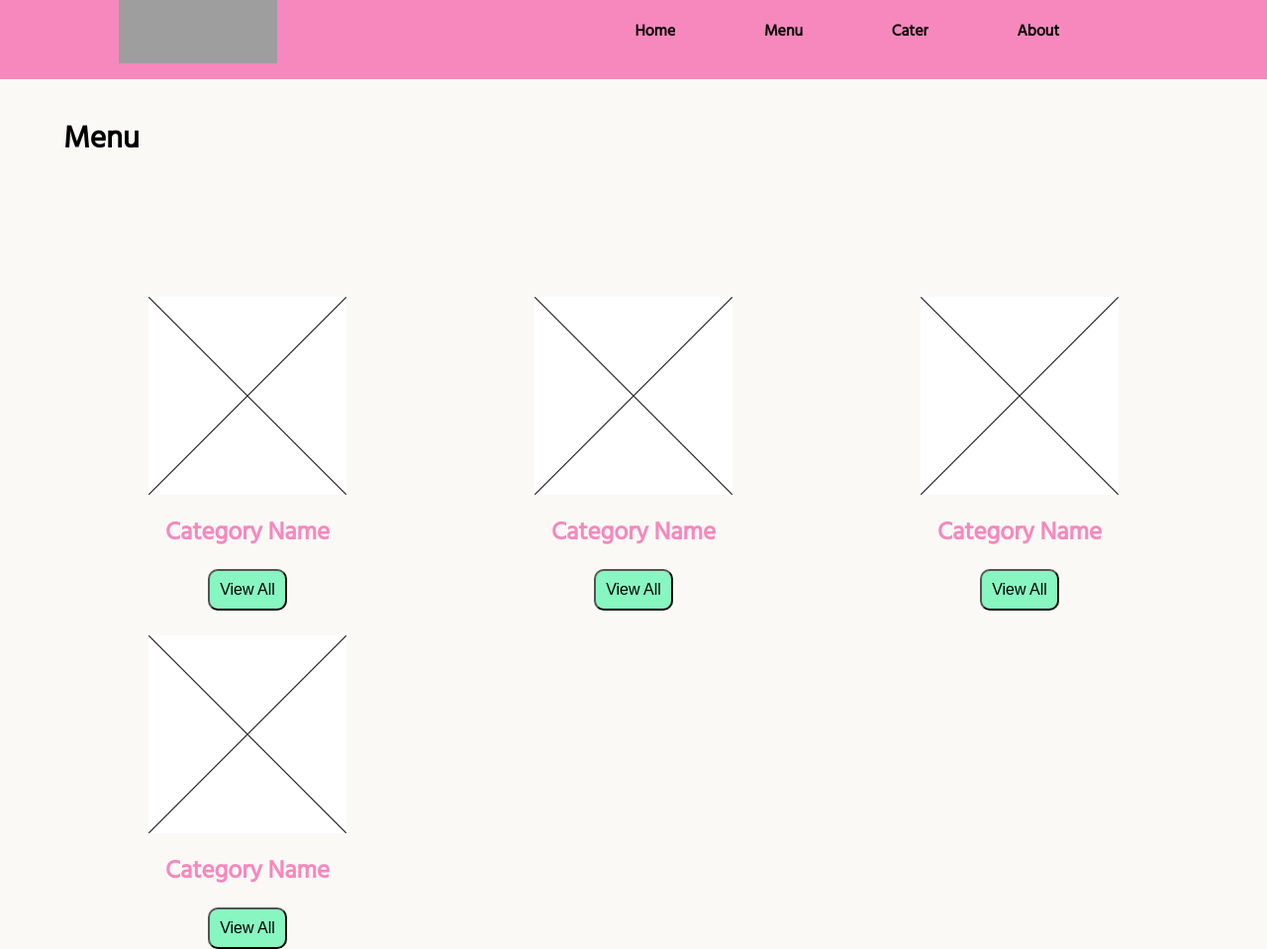
After one commit to berenypanda/Donut-Palace, a PHP site: page /pages/categories.html in a window 1280 px wide. The commit adds this page. Shown: the whole page at 99% size. Run offline with PHP 8.4, Linux system fonts and the light colour scheme; grey boxes are pictures that could not be loaded.

Commit message:
Add category section

```diff
--- /dev/null
+++ b/pages/categories.html
@@ -0,0 +1,59 @@
+<!DOCTYPE html>
+<html lang="en">
+<head>
+    <meta charset="UTF-8">
+    <meta name="viewport" content="width=device-width, initial-scale=1.0">
+    <title>Menu - Donut Palace</title>
+    <script src="../app.js"></script>
+    <link rel="stylesheet" href="../styles.css">
+</head>
+<body>
+    <nav class="navbar">
+        <a href="index.html"><img class="navbar-brand" src="images/high-res-logo.png" alt="logo"></a>
+        <button class="navbar-toggler col-xs-2" type="button" data-target="#navigation">
+          <span class="fa-solid fa-bars"></span>
+        </button>
+        <div class="navigation collapse col-md-6" id="navigation">
+          <ul class="navbar-nav">
+            <li>
+              <a href="index.html">Home</a>
+            </li>
+            <li>
+              <a href="#">Menu</a>
+            </li>
+            <li>
+              <a href="#">Cater</a>
+            </li>
+            <li>
+                <a href="#">About</a>
+              </li>
+          </ul>
+        </div>
+      </nav>
+      <div class="page-title">
+        <h1>Menu</h1>
+      </div>
+      <div class="category-section">
+        <div class="category-item">
+            <img src="../images/menu-item-placeholder.png" width="200px">
+            <p>Category Name</p>
+            <button>View All</button>
+        </div>
+        <div class="category-item">
+            <img src="../images/menu-item-placeholder.png" width="200px">
+            <p>Category Name</p>
+            <button>View All</button>
+        </div>
+        <div class="category-item">
+            <img src="../images/menu-item-placeholder.png" width="200px">
+            <p>Category Name</p>
+            <button>View All</button>
+        </div>
+        <div class="category-item">
+            <img src="../images/menu-item-placeholder.png" width="200px">
+            <p>Category Name</p>
+            <button>View All</button>
+        </div>
+      </div>
+</body>
+</html>
--- a/styles.css
+++ b/styles.css
@@ -587,14 +587,24 @@ max-height: 10vh;}
 
 /*Menu Styles*/
 
-.menu-section {
+.category-section, .menu-section {
     display: grid;
     gap: 25px;
     grid-template-columns: max-content;
     justify-content: center;
 }
+.category-item, .menu-item {
+    display: flex;
+    flex-flow: column wrap;
+    align-items: center;
+}
+.category-item p  {
+    font-size: var(--h2-font-size);
+    color: var(--secondary);
+    font-weight: bold;
+}
 
-.menu-item button {
+.menu-item button, .category-item button {
     padding: 5%;
     border-radius: 10px;
     background-color: var(--accent);
@@ -606,14 +616,19 @@ max-height: 10vh;}
 }
 
 @media screen  and (min-width:768px) {
-    .menu-section {
+    .category-section, .menu-section {
         margin-top: 10%;
         grid-template-columns: repeat(3, max-content);
         column-gap: 40px;
         justify-content: space-evenly;
     }
+    .category-item {
 
-    .menu-item button {
+    }
+
+
+
+    .menu-item button, .category-item button {
         font-size:var(--h4-font-size);
     }
 }
```
